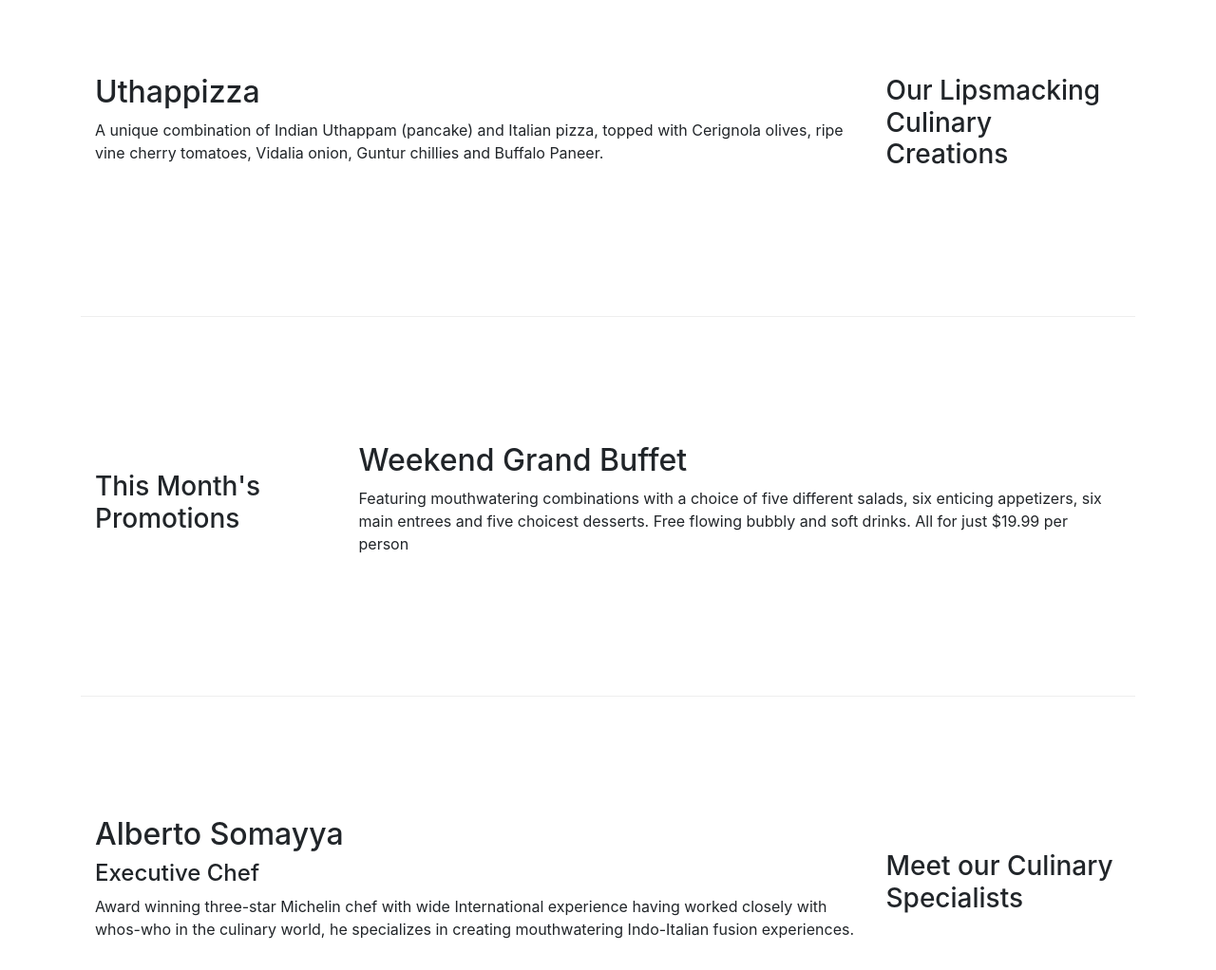
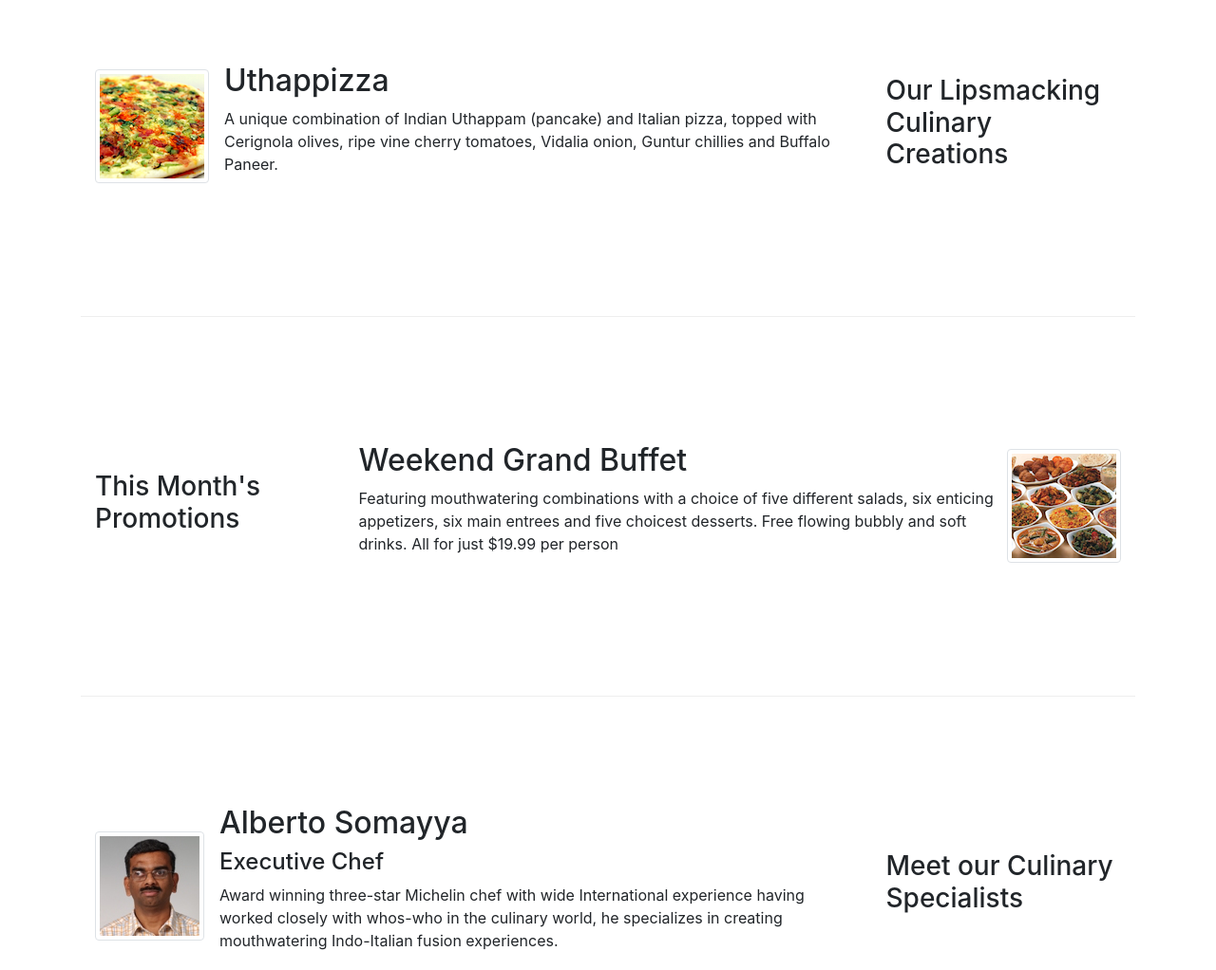
Before and after one commit to Saikamesh/Restaurant-Website-Using-Bootstarp, a website: page index.html in a window 1280 px wide. Shown: the part 400-1422 px from the top of the page at 95% size. Drawn offline with nearby package versions, Linux system fonts and the light colour scheme.

Commit message:
images and media

```diff
--- a/index.html
+++ b/index.html
@@ -22,7 +22,7 @@
             <button class="navbar-toggler" type="button" data-toggle='collapse' data-target='#Navbar'>
                 <span class='navbar-toggler-icon'></span>
             </button>
-            <a class='navbar-brand mr-auto' href="#">Ristorante Con Fusion</a>
+            <a class='navbar-brand mr-auto' href="#"><img src="./img/logo.png" alt="" height='30' width="41"></a>
             <div class="collapse navbar-collapse" id='Navbar'>
                 <ul class="navbar-nav mr-auto">
                     <li class="nav-item active"><a class='nav-link' href='#'><span class="fa fa-home fa-lg"></span>
@@ -46,7 +46,8 @@
                     <p>We take inspiration from the World's best cuisines, and create a unique fusion experience. Our
                         lipsmacking creations will tickle your culinary senses!</p>
                 </div>
-                <div class="col-12 col-sm">
+                <div class="col-12 col-sm align-self-center">
+                    <img src="./img/logo.png" alt="" class="img-fluid">
                 </div>
             </div>
         </div>
@@ -58,10 +59,18 @@
                 <h3>Our Lipsmacking Culinary Creations</h3>
             </div>
             <div class='col col-sm order-sm-first col-md'>
-                <h2>Uthappizza</h2>
-                <p class="d-none d-sm-block">A unique combination of Indian Uthappam (pancake) and Italian pizza, topped
+                <div class="media">
+                    <img src="./img/uthappizza.png" alt="uthappizza"
+                        class="d-flex mr-3 img-thumbnail align-self-center">
+                    <div class="media-body">
+                        <h2 class="mt-0">Uthappizza</h2>
+                        <p class="d-none d-sm-block">A unique combination of Indian Uthappam (pancake) and Italian
+                            pizza,
+                            topped
                             with Cerignola olives,
                             ripe vine cherry tomatoes, Vidalia onion, Guntur chillies and Buffalo Paneer.</p>
+                    </div>
+                </div>
             </div>
         </div>
 
@@ -71,11 +80,20 @@
                 <h3>This Month's Promotions</h3>
             </div>
             <div class='col sol-sm col-md'>
-                <h2>Weekend Grand Buffet</h2>
-                <p class="d-none d-sm-block">Featuring mouthwatering combinations with a choice of five different
+                <div class="media">
+                    <img src="./img/buffet.png" alt="buffet"
+                        class="d-flex ml-9 img-thumbnail align-self-center order-sm-last">
+                    <div class="media-body">
+                        <h2 class="mt-0">Weekend Grand Buffet</h2>
+                        <p class="d-none d-sm-block">Featuring mouthwatering combinations with a choice of five
+                            different
                             salads, six enticing appetizers,
-                    six main entrees and five choicest desserts. Free flowing bubbly and soft drinks. All for just
+                            six main entrees and five choicest desserts. Free flowing bubbly and soft drinks. All for
+                            just
                             $19.99 per person </p>
+
+                    </div>
+                </div>
             </div>
         </div>
 
@@ -84,12 +102,19 @@
                 <h3>Meet our Culinary Specialists</h3>
             </div>
             <div class='col sol-sm order-sm-first col-md'>
-                <h2>Alberto Somayya</h2>
+                <div class="media">
+                    <img src="./img/alberto.png" alt="Alberto Somayya"
+                        class="d-flex mr-3 img-thumbnail align-self-center">
+                    <div class="media-body">
+                        <h2 class="mt-0">Alberto Somayya</h2>
                         <h4>Executive Chef</h4>
-                <p class="d-none d-sm-block">Award winning three-star Michelin chef with wide International experience
+                        <p class="d-none d-sm-block">Award winning three-star Michelin chef with wide International
+                            experience
                             having worked closely with
                             whos-who in the culinary world, he specializes in creating mouthwatering Indo-Italian fusion
                             experiences. </p>
+                    </div>
+                </div>
             </div>
         </div>
     </div>
```
Also changed, not shown: aboutus.html (+3 -2 lines), contactus.html (+3 -2 lines), img/alberto.png (added), img/buffet.png (added), img/logo.png (added), img/uthappizza.png (added), 1 other file. Lines whose indentation alone changed are shown as unchanged.
